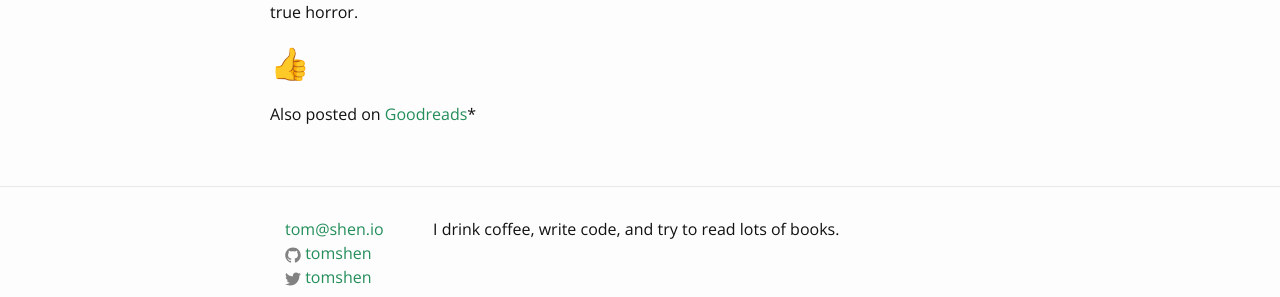
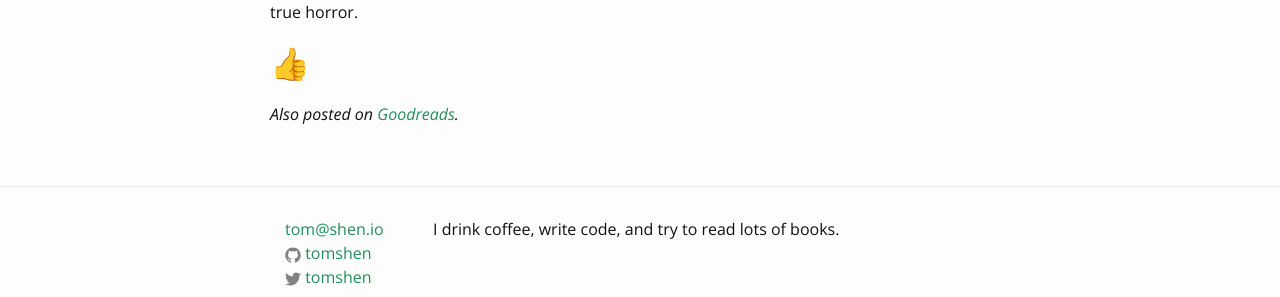
Before and after one commit to tomshen/tomshen.github.io, a Jekyll site: the page built from _posts/2016-04-03-tales-of-moonlight-and-rain.markdown, in a window 1280 px wide. Shown: the part 804-1101 px from the top of the page. Built offline with Jekyll 4.4.1, drawn with Linux system fonts in a browser that asks for light colours.

Commit message:
Fix italics

```diff
--- a/_posts/2016-04-02-wabi-sabi-for-artists-designers-poets-and-philosophers.markdown
+++ b/_posts/2016-04-02-wabi-sabi-for-artists-designers-poets-and-philosophers.markdown
@@ -11,4 +11,4 @@ Leonard Koren does a good job of stating wabi-sabi plainly and clearly. The basi
 
 ## 👎
 
-*Also posted on [Goodreads](https://www.goodreads.com/review/show/1598695786)*.
+*Also posted on [Goodreads](https://www.goodreads.com/review/show/1598695786).*
--- a/_posts/2016-04-03-tales-of-moonlight-and-rain.markdown
+++ b/_posts/2016-04-03-tales-of-moonlight-and-rain.markdown
@@ -11,4 +11,4 @@ The introduction and copious notes are really good, but they do remove some of t
 
 ## 👍
 
-Also posted on [Goodreads](https://www.goodreads.com/review/show/1347001666)*
+*Also posted on [Goodreads](https://www.goodreads.com/review/show/1347001666).*
```
